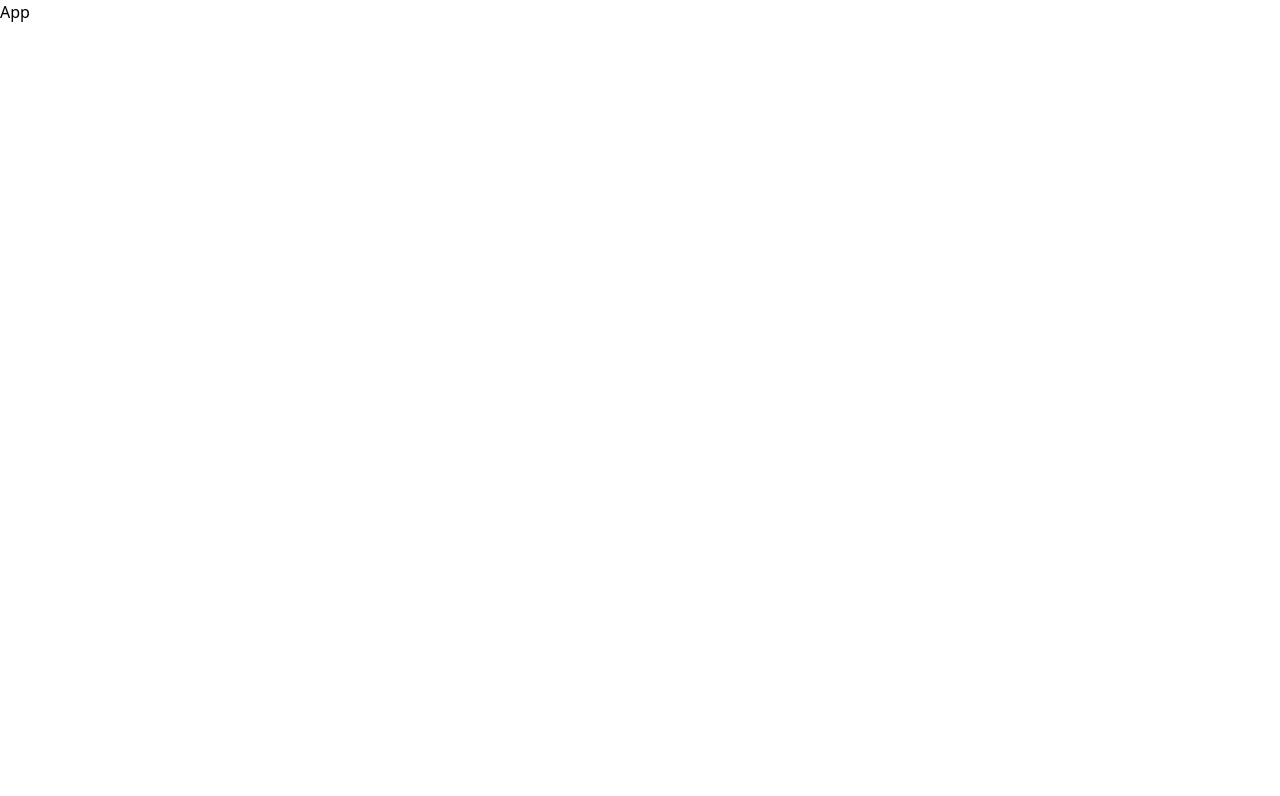
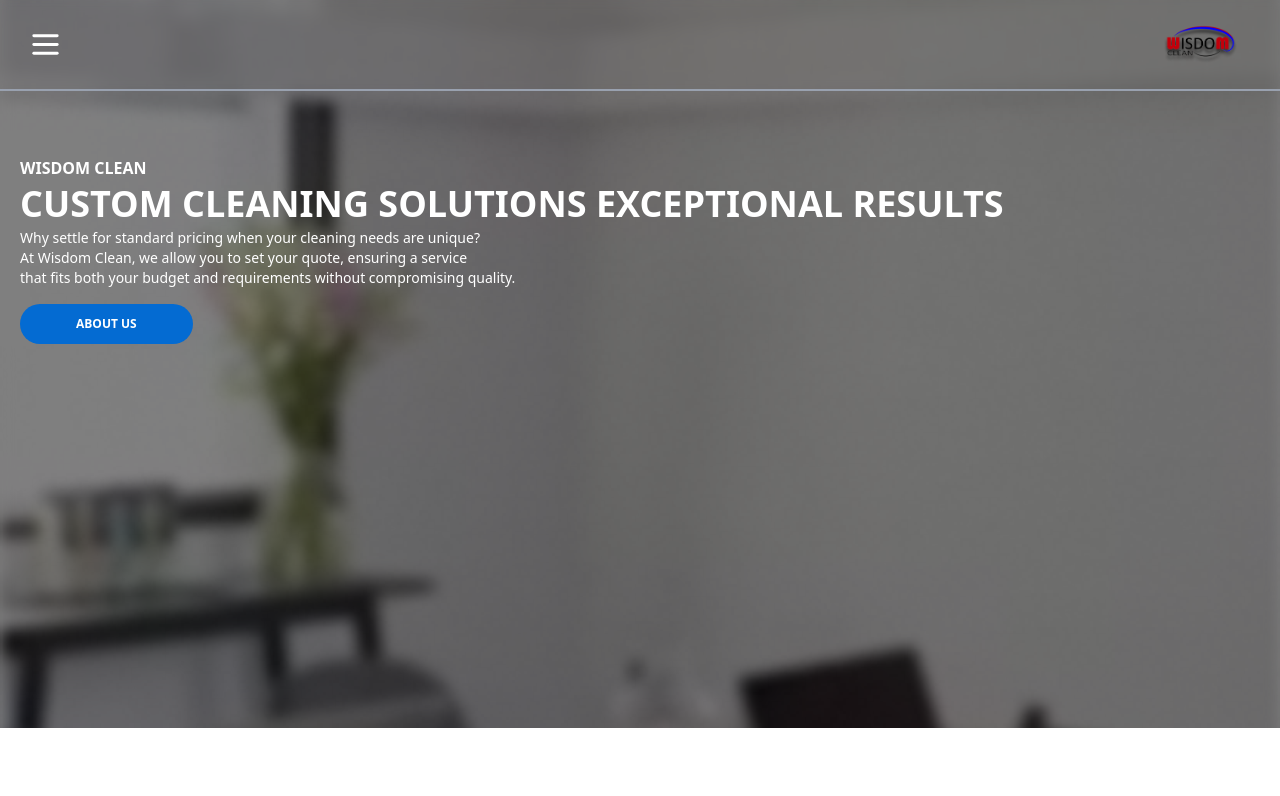
Before and after one commit to udara885/cleaning-website, a React (Vite) app in the folder frontend/: page / in a window 1280 px wide. Shown: the top 796 px of the page. Built offline with nearby package versions, Linux system fonts and the light colour scheme.

Commit message:
Integrate Navbar and HomePage components into the main App component

```diff
--- a/frontend/src/App.tsx
+++ b/frontend/src/App.tsx
@@ -1,6 +1,12 @@
+import Navbar from "./components/Navbar"
+import HomePage from "./pages/HomePage"
+
 const App = () => {
   return (
-    <div>App</div>
+    <>
+      <Navbar />
+      <HomePage />
+    </>
   )
 }
 export default App
```
